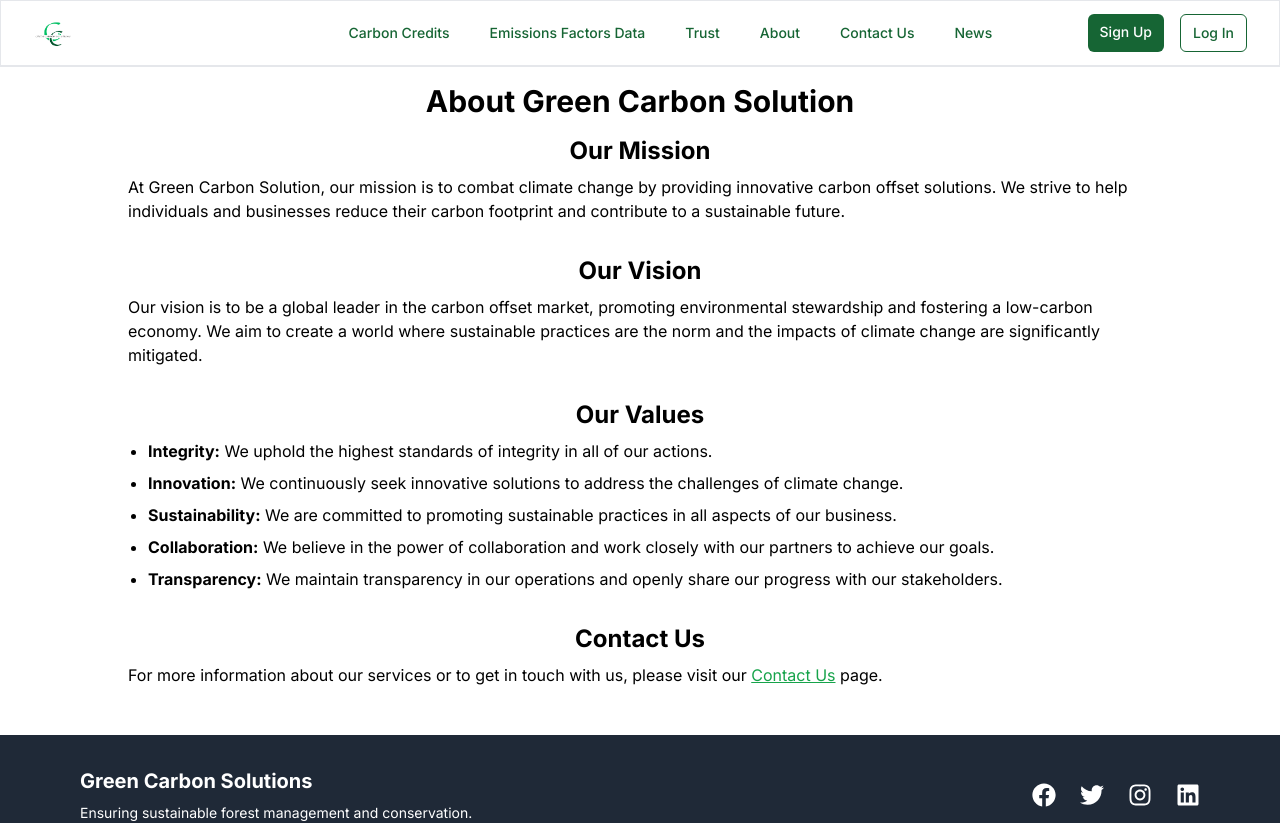
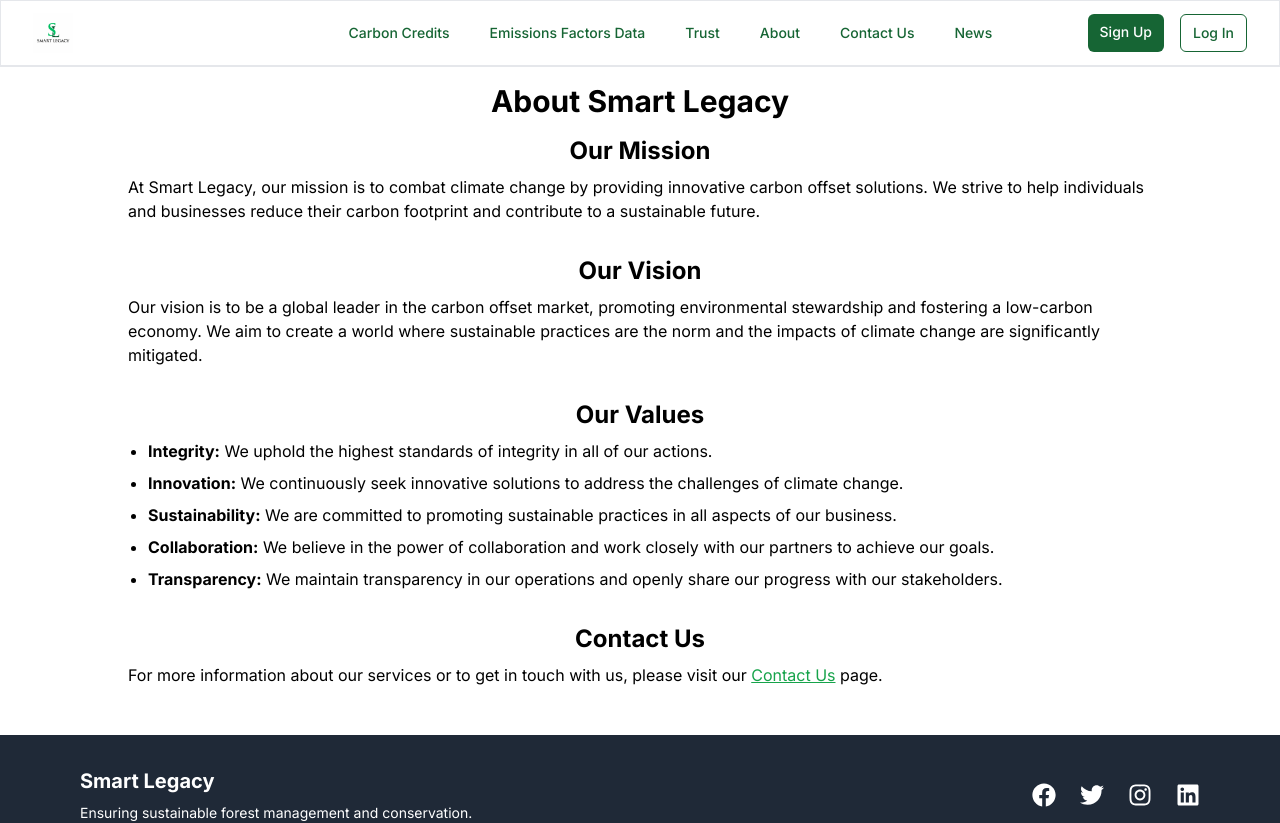
Before and after one commit to Smart-Legacy/carbon-credit-market-place-frontend, a Next.js app: page /about in a window 1280 px wide. Shown: the top 823 px of the page. Built offline with nearby package versions, Linux system fonts and the light colour scheme.

Commit message:
update green carbon solution into smart legacy

```diff
--- a/app/about/page.js
+++ b/app/about/page.js
@@ -4,16 +4,16 @@
   return (
     <div className="p-4 md:px-32 bg-white text-black">
       <h1 className="text-3xl font-bold mb-4 text-center">
-        About Green Carbon Solution
+        About Smart Legacy
       </h1>
 
       <section className="mb-8">
         <h2 className="text-2xl font-bold mb-2 text-center">Our Mission</h2>
         <p>
-          At Green Carbon Solution, our mission is to combat climate change by
-          providing innovative carbon offset solutions. We strive to help
-          individuals and businesses reduce their carbon footprint and
-          contribute to a sustainable future.
+          At Smart Legacy, our mission is to combat climate change by providing
+          innovative carbon offset solutions. We strive to help individuals and
+          businesses reduce their carbon footprint and contribute to a
+          sustainable future.
         </p>
       </section>
 
--- a/app/contact-us/page.js
+++ b/app/contact-us/page.js
@@ -49,9 +49,9 @@
       <div className="md:w-1/2 p-4 bg-white rounded-xl">
         <h2 className="text-2xl font-bold mb-4">Help & Documentation</h2>
         <p className="text-gray-700 mb-4">
-          Welcome to Green Carbon Solutions help and documentation section.
-          Here, you&apos;ll find answers to frequently asked questions and
-          detailed guides on how to use our services.
+          Welcome to Smart Legacys help and documentation section. Here,
+          you&apos;ll find answers to frequently asked questions and detailed
+          guides on how to use our services.
         </p>
         <p className="text-gray-700 mb-4">
           If you need further assistance, please don&apos;t hesitate to reach
--- a/app/layout.js
+++ b/app/layout.js
@@ -6,7 +6,7 @@
 const inter = Inter({ subsets: ["latin"] });
 
 export const metadata = {
-  title: "Green Carbon Solution",
+  title: "Smart Legacy",
   description: "A Carbon Marketplace",
 };
 
--- a/app/login/page.js
+++ b/app/login/page.js
@@ -41,13 +41,13 @@
       )}
       <div className="flex flex-col items-center justify-center lg:w-1/2 p-8 lg:p-12">
         <Image
-          src="/image.png"
-          alt="Green Carbon Solutions Logo"
+          src="/smart_legacy.png"
+          alt="Smart Legacys Logo"
           width={150}
           height={150}
         />
         <h1 className="text-lg md:text-3xl font-bold mt-4 text-green-600 text-center">
-          Green Carbon Solutions
+          Smart Legacys
         </h1>
       </div>
       <div className="flex flex-col items-center justify-center lg:w-1/2 p-8 lg:p-12 bg-white text-black">
--- a/app/news/[id]/page.js
+++ b/app/news/[id]/page.js
@@ -1,7 +1,7 @@
 const newsData = [
   {
     id: 1,
-    title: "Green Carbon Solution Launches New Initiative",
+    title: "Smart Legacy Launches New Initiative",
     summary:
       "We are excited to announce our new initiative focused on expanding our carbon offset projects globally.",
     content: "Full content about the new initiative goes here...",
--- a/app/news/page.js
+++ b/app/news/page.js
@@ -5,7 +5,7 @@
 const newsData = [
   {
     id: 1,
-    title: "Green Carbon Solution Launches New Initiative",
+    title: "Smart Legacy Launches New Initiative",
     summary:
       "We are excited to announce our new initiative focused on expanding our carbon offset projects globally.",
     date: "2024-07-01",
--- a/app/signup/page.js
+++ b/app/signup/page.js
@@ -39,13 +39,13 @@
       )}
       <div className="flex flex-col items-center justify-center lg:w-1/2 p-8 lg:p-12">
         <Image
-          src="/image.png"
-          alt="Green Carbon Solutions Logo"
+          src="/smart_legacy.png"
+          alt="Smart Legacys Logo"
           width={150}
           height={150}
         />
         <h1 className="text-lg md:text-3xl font-bold mt-4 text-green-600 text-center">
-          Green Carbon Solutions
+          Smart Legacys
         </h1>
       </div>
       <div className="flex flex-col items-center justify-center lg:w-1/2 p-8 lg:p-12 bg-white text-black">
--- a/app/trust/page.js
+++ b/app/trust/page.js
@@ -14,13 +14,13 @@
             Transparency in the Voluntary Carbon Market
           </h2>
           <p>
-            Green Carbon Solution is committed to bringing transparency to the
-            complex voluntary carbon market. Learn about our approach.
+            Smart Legacy is committed to bringing transparency to the complex
+            voluntary carbon market. Learn about our approach.
           </p>
         </div>
         <div className="w-full md:w-1/2 flex justify-center">
           <Image
-            src="/image.png"
+            src="/smart_legacy.png"
             alt="Transparency"
             width={"200"}
             height={"200"}
@@ -32,7 +32,7 @@
       <section className="mb-8 block md:flex">
         <div className="w-full md:w-1/2 flex justify-center">
           <Image
-            src="/image.png"
+            src="/smart_legacy.png"
             alt="Transparency"
             width={"200"}
             height={"200"}
@@ -64,7 +64,7 @@
         </div>
         <div className="w-full md:w-1/2 flex justify-center">
           <Image
-            src="/image.png"
+            src="/smart_legacy.png"
             alt="Transparency"
             width={"200"}
             height={"200"}
@@ -76,7 +76,7 @@
       <section className="mb-8 block md:flex">
         <div className="w-full md:w-1/2 flex justify-center">
           <Image
-            src="/image.png"
+            src="/smart_legacy.png"
             alt="Transparency"
             width={"200"}
             height={"200"}
@@ -113,7 +113,7 @@
         </div>
         <div className="w-full md:w-1/2 flex justify-center">
           <Image
-            src="/image.png"
+            src="/smart_legacy.png"
             alt="Transparency"
             width={"200"}
             height={"200"}
@@ -125,7 +125,7 @@
       <section className="mb-8 block md:flex">
         <div className="w-full md:w-1/2 flex justify-center">
           <Image
-            src="/image.png"
+            src="/smart_legacy.png"
             alt="Transparency"
             width={"200"}
             height={"200"}
@@ -149,15 +149,15 @@
         <div className="w-full md:w-1/2">
           <h2 className="text-2xl font-bold mb-2">Open Marketplace</h2>
           <p>
-            Green Carbon Solution Marketplace is open to all to explore. Anyone
-            can come to the marketplace to browse carbon credit projects, see
-            detailed information and third-party ratings for most projects, plus
-            find resources to take climate action beyond carbon credits.
+            Smart Legacy Marketplace is open to all to explore. Anyone can come
+            to the marketplace to browse carbon credit projects, see detailed
+            information and third-party ratings for most projects, plus find
+            resources to take climate action beyond carbon credits.
           </p>
         </div>
         <div className="w-full md:w-1/2 flex justify-center">
           <Image
-            src="/image.png"
+            src="/smart_legacy.png"
             alt="Transparency"
             width={"200"}
             height={"200"}
@@ -169,7 +169,7 @@
       <section className="mb-8 block md:flex">
         <div className="w-full md:w-1/2 flex justify-center">
           <Image
-            src="/image.png"
+            src="/smart_legacy.png"
             alt="Transparency"
             width={"200"}
             height={"200"}
@@ -203,7 +203,7 @@
         </div>
         <div className="w-full md:w-1/2 flex justify-center">
           <Image
-            src="/image.png"
+            src="/smart_legacy.png"
             alt="Transparency"
             width={"200"}
             height={"200"}
@@ -215,7 +215,7 @@
       <section className="mb-8 block md:flex">
         <div className="w-full md:w-1/2 flex justify-center">
           <Image
-            src="/image.png"
+            src="/smart_legacy.png"
             alt="Transparency"
             width={"200"}
             height={"200"}
@@ -242,15 +242,14 @@
             Connecting with Ecopreneurs
           </h2>
           <p>
-            Green Carbon Solution Marketplace offers a seamless e-commerce
-            experience for organizations to find and purchase carbon credits
-            from innovative carbon projects developed by ecopreneurs around the
-            world.
+            Smart Legacy Marketplace offers a seamless e-commerce experience for
+            organizations to find and purchase carbon credits from innovative
+            carbon projects developed by ecopreneurs around the world.
           </p>
         </div>
         <div className="w-full md:w-1/2 flex justify-center">
           <Image
-            src="/image.png"
+            src="/smart_legacy.png"
             alt="Transparency"
             width={"200"}
             height={"200"}
--- a/components/Footer/index.js
+++ b/components/Footer/index.js
@@ -8,7 +8,7 @@
       <div className="max-w-6xl mx-auto px-4">
         <div className="flex flex-col md:flex-row justify-between items-center">
           <div className="mb-4 md:mb-0">
-            <h3 className="text-xl font-bold">Green Carbon Solutions</h3>
+            <h3 className="text-xl font-bold">Smart Legacy</h3>
             <p className="mt-2 text-sm">
               Ensuring sustainable forest management and conservation.
             </p>
@@ -114,7 +114,7 @@
         </div>
         <div className="mt-8 border-t border-gray-700 pt-4 text-center">
           <p className="text-sm">
-            &copy; 2024 Green Carbon Solutions. All rights reserved.
+            &copy; 2024 Smart Legacys. All rights reserved.
           </p>
         </div>
       </div>
--- a/components/Header/index.js
+++ b/components/Header/index.js
@@ -19,10 +19,10 @@
         <div className="flex items-center justify-between h-16">
           <div className="flex items-center w-4/5">
             <Link href={"/"} className="flex-shrink-0">
-              {/* <img className="h-12 w-12" src="/image.png" alt="Your Logo" /> */}
+              {/* <img className="h-12 w-12" src="/smart_legacy.png" alt="Your Logo" /> */}
               <Image
-                src="/image.png"
-                alt="Green Carbon Solutions"
+                src="/smart_legacy.png"
+                alt="Smart Legacys"
                 width={40}
                 height={40}
               />
```
Also changed, not shown: public/smart_legacy.png (added).
